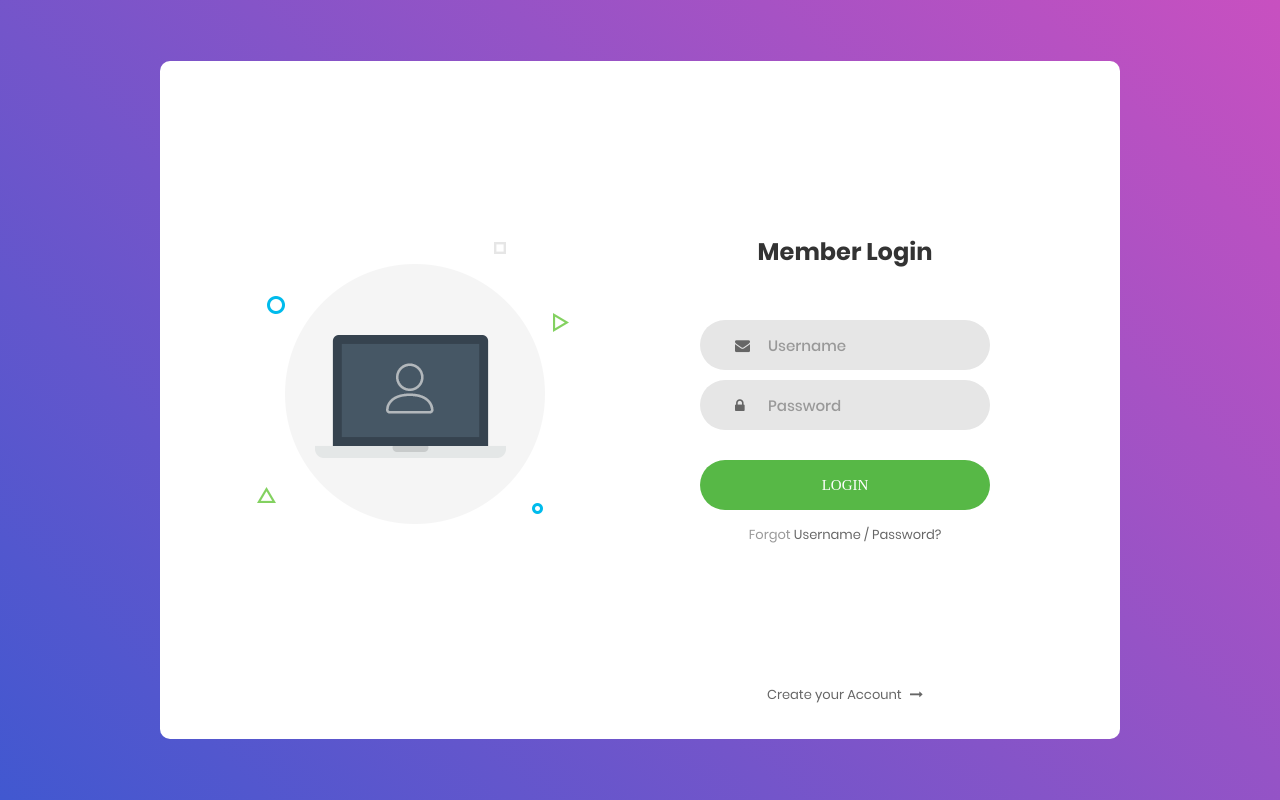
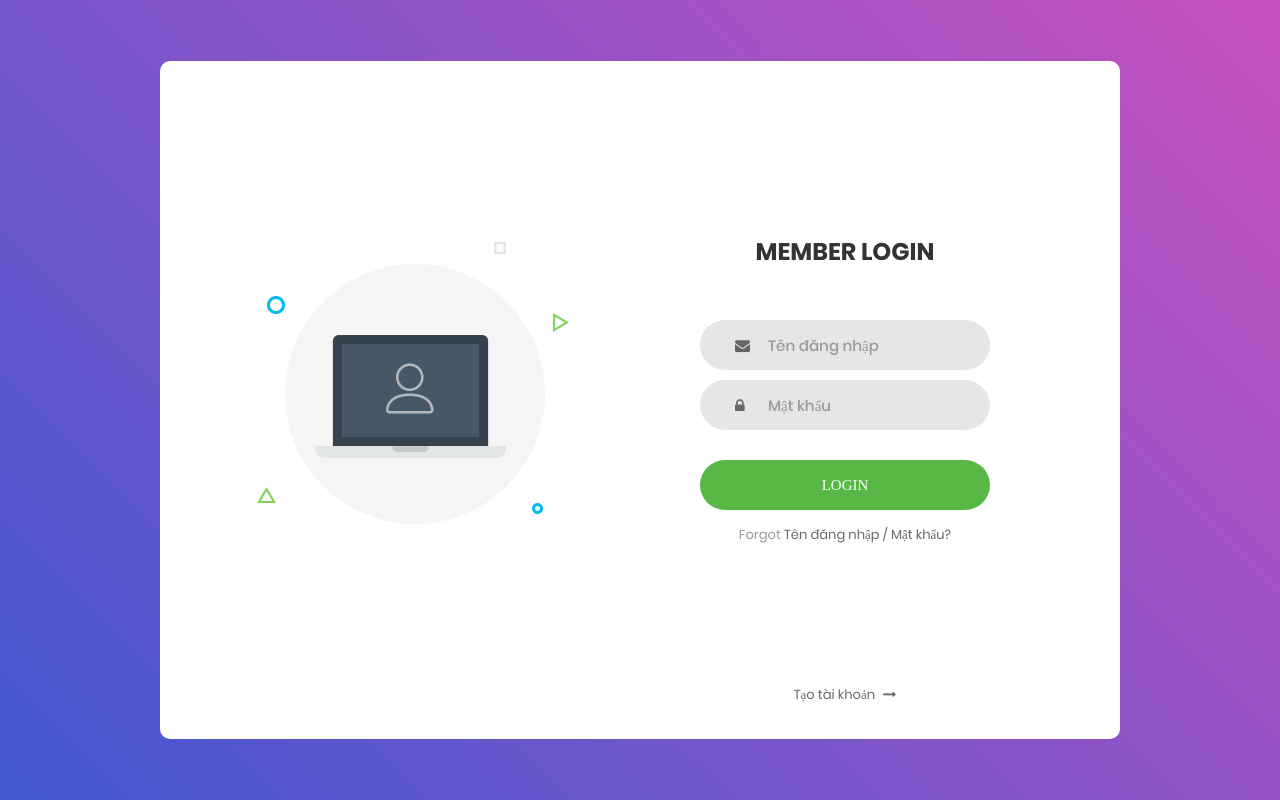
Before and after one commit to thailam123/Dormitory-Management-System-Lam, a PHP site: page /login.php in a window 1280 px wide. Run offline with PHP 8.4, Linux system fonts and the light colour scheme; some web fonts are replaced.

Commit message:
change login page

```diff
--- a/login.php
+++ b/login.php
@@ -34,11 +34,11 @@
 
                 <form class="login100-form validate-form" action="login process.php" method="POST">
                     <span class="login100-form-title">
-                        Member Login
+                        MEMBER LOGIN
                     </span>
 
                     <div class="wrap-input100 validate-input" data-validate="Valid email is required: ex@abc.xyz">
-                        <input class="input100" type="text" id="user" name="username" placeholder="Username">
+                        <input class="input100" type="text" id="user" name="username" placeholder="Tên đăng nhập">
                         <span class="focus-input100"></span>
                         <span class="symbol-input100">
                             <i class="fa fa-envelope" aria-hidden="true"></i>
@@ -46,7 +46,7 @@
                     </div>
 
                     <div class="wrap-input100 validate-input" data-validate="Password is required">
-                        <input class="input100" type="password" id="pass" name="password" placeholder="Password">
+                        <input class="input100" type="password" id="pass" name="password" placeholder="Mật khẩu">
                         <span class="focus-input100"></span>
                         <span class="symbol-input100">
                             <i class="fa fa-lock" aria-hidden="true"></i>
@@ -64,13 +64,13 @@
                             Forgot
                         </span>
                         <a class="txt2" href="#">
-                            Username / Password?
+                            Tên đăng nhập / Mật khẩu?
                         </a>
                     </div>
 
                     <div class="text-center p-t-136">
                         <a class="txt2" href="#">
-                            Create your Account
+                            Tạo tài khoản
                             <i class="fa fa-long-arrow-right m-l-5" aria-hidden="true"></i>
                         </a>
                     </div>
```
